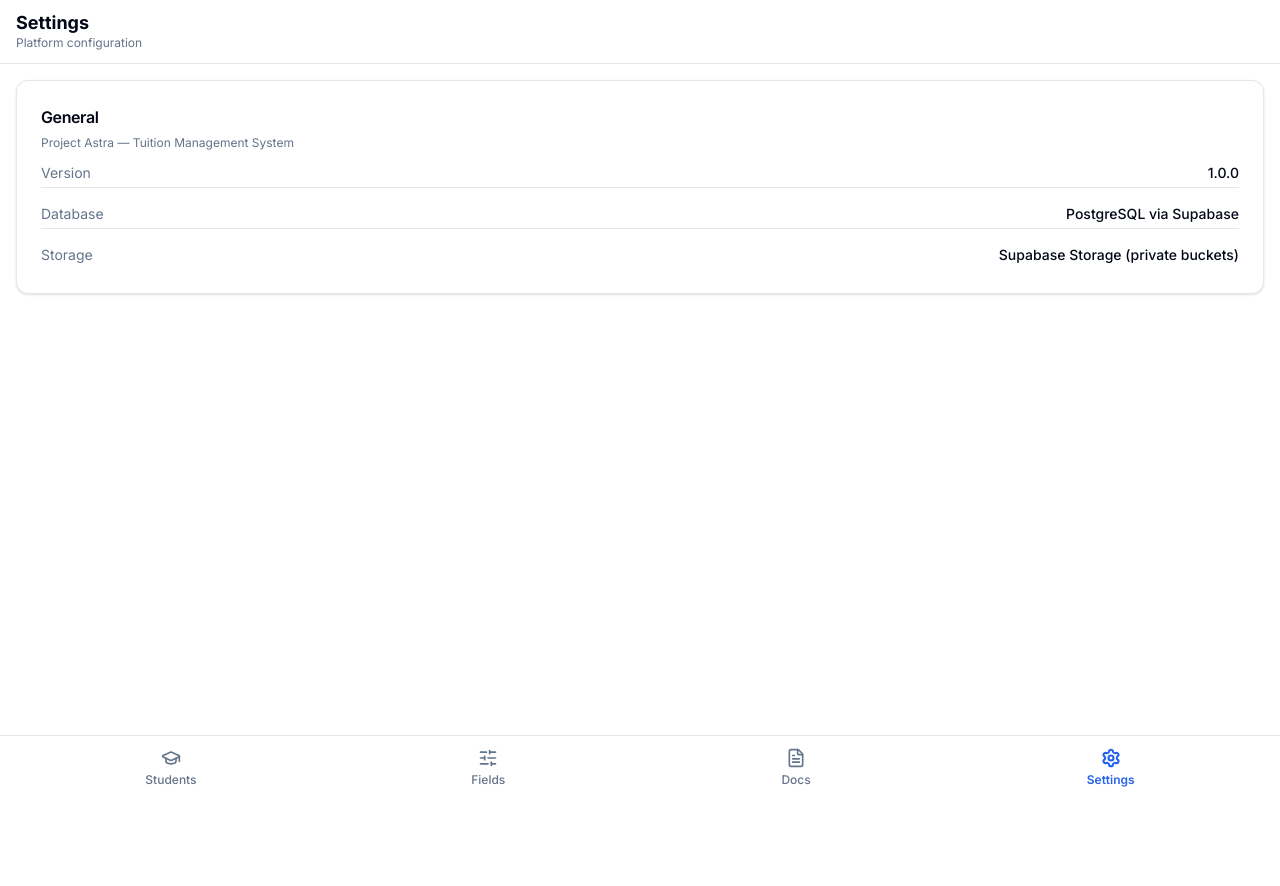
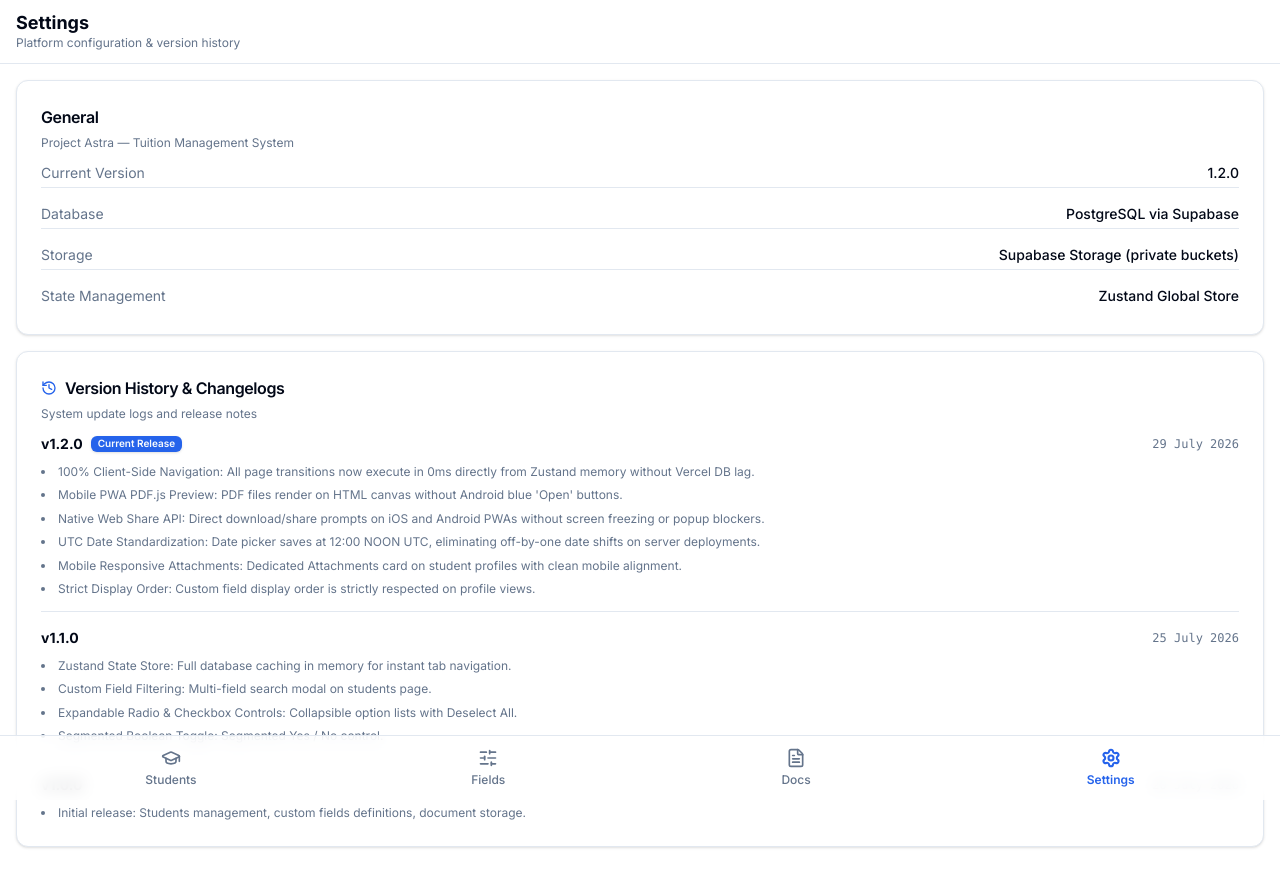
Before and after one commit to ki69420/astra-application, a Next.js app: page /settings in a window 1280 px wide. Shown: the top 886 px of the page. Built offline with nearby package versions, Linux system fonts and the light colour scheme.

Commit message:
Convert detail and edit routes to 100% pure client-side routes for 0ms navigation and add Changelogs to Settings

```diff
--- a/src/app/custom-fields/[id]/edit-custom-field-view.tsx
+++ b/src/app/custom-fields/[id]/edit-custom-field-view.tsx
@@ -1,7 +1,7 @@
 "use client";
 import React from "react";
 import Link from "next/link";
-import { ArrowLeft } from "lucide-react";
+import { ArrowLeft, Loader2 } from "lucide-react";
 import { Button } from "@/components/ui/button";
 import { CustomFieldForm } from "../custom-field-form";
 import { useAppStore } from "@/lib/store/use-app-store";
@@ -21,16 +21,53 @@ export function EditCustomFieldView({
   initialField,
 }: {
   fieldId: string;
-  initialField: InitialField;
+  initialField?: InitialField;
 }) {
   const customFields = useAppStore((s) => s.customFields);
   const isInitialized = useAppStore((s) => s.isInitialized);
+
+  const [fetchedField, setFetchedField] = React.useState<InitialField | null>(null);
+  const [loading, setLoading] = React.useState(false);
 
   const storeField = isInitialized
     ? customFields.find((f) => f.id === fieldId)
     : null;
 
-  const field = storeField ?? initialField;
+  const field = storeField ?? initialField ?? fetchedField;
+
+  React.useEffect(() => {
+    if (!field && fieldId) {
+      setLoading(true);
+      fetch(`/api/custom-fields/${fieldId}`)
+        .then((res) => (res.ok ? res.json() : null))
+        .then((data) => {
+          if (data) setFetchedField(data);
+          setLoading(false);
+        })
+        .catch(() => setLoading(false));
+    }
+  }, [field, fieldId]);
+
+  if (!field && loading) {
+    return (
+      <div className="flex flex-col min-h-screen">
+        <header className="sticky top-0 z-40 bg-background/95 backdrop-blur border-b px-4 py-3 flex items-center gap-2">
+          <Button variant="ghost" size="icon" className="h-8 w-8 shrink-0" asChild>
+            <Link href="/custom-fields">
+              <ArrowLeft className="h-4 w-4" />
+            </Link>
+          </Button>
+          <span className="text-base font-bold">Edit Field</span>
+        </header>
+        <div className="flex flex-col items-center justify-center py-24 gap-2">
+          <Loader2 className="h-6 w-6 animate-spin text-primary" />
+          <p className="text-xs text-muted-foreground">Loading field...</p>
+        </div>
+      </div>
+    );
+  }
+
+  const fieldLabel = field ? field.label : "";
 
   return (
     <div>
@@ -42,9 +79,10 @@ export function EditCustomFieldView({
         </Button>
         <div>
           <h1 className="text-base font-bold">Edit Field</h1>
-          <p className="text-xs text-muted-foreground truncate">{field.label}</p>
+          <p className="text-xs text-muted-foreground truncate">{fieldLabel}</p>
         </div>
       </header>
+      {field && (
         <CustomFieldForm
           fieldId={field.id}
           defaultValues={{
@@ -71,6 +109,7 @@ export function EditCustomFieldView({
               ) ?? [],
           }}
         />
+      )}
     </div>
   );
 }
--- a/src/app/custom-fields/[id]/page.tsx
+++ b/src/app/custom-fields/[id]/page.tsx
@@ -1,12 +1,11 @@
-import { prisma } from "@/lib/prisma";
-import { notFound } from "next/navigation";
+"use client";
+import React from "react";
+import { useParams } from "next/navigation";
 import { EditCustomFieldView } from "./edit-custom-field-view";
 
-export default async function EditCustomFieldPage({ params }: { params: Promise<{ id: string }> }) {
-  const { id } = await params;
-  const field = await prisma.customFieldDefinition.findFirst({ where: { id } });
+export default function EditCustomFieldPage() {
+  const params = useParams();
+  const id = (params?.id as string) || "";
 
-  if (!field) notFound();
-
-  return <EditCustomFieldView fieldId={id} initialField={field} />;
+  return <EditCustomFieldView fieldId={id} />;
 }
--- a/src/app/settings/page.tsx
+++ b/src/app/settings/page.tsx
@@ -1,17 +1,50 @@
 import { Card, CardContent, CardDescription, CardHeader, CardTitle } from "@/components/ui/card";
-
-export const dynamic = "force-dynamic";
-export const revalidate = 0;
+import { Badge } from "@/components/ui/badge";
+import { History } from "lucide-react";
 
 export default function SettingsPage() {
+  const changelogs = [
+    {
+      version: "v1.2.0",
+      date: "29 July 2026",
+      tag: "Current Release",
+      features: [
+        "100% Client-Side Navigation: All page transitions now execute in 0ms directly from Zustand memory without Vercel DB lag.",
+        "Mobile PWA PDF.js Preview: PDF files render on HTML canvas without Android blue 'Open' buttons.",
+        "Native Web Share API: Direct download/share prompts on iOS and Android PWAs without screen freezing or popup blockers.",
+        "UTC Date Standardization: Date picker saves at 12:00 NOON UTC, eliminating off-by-one date shifts on server deployments.",
+        "Mobile Responsive Attachments: Dedicated Attachments card on student profiles with clean mobile alignment.",
+        "Strict Display Order: Custom field display order is strictly respected on profile views.",
+      ],
+    },
+    {
+      version: "v1.1.0",
+      date: "25 July 2026",
+      features: [
+        "Zustand State Store: Full database caching in memory for instant tab navigation.",
+        "Custom Field Filtering: Multi-field search modal on students page.",
+        "Expandable Radio & Checkbox Controls: Collapsible option lists with Deselect All.",
+        "Segmented Boolean Toggle: Segmented Yes / No control.",
+      ],
+    },
+    {
+      version: "v1.0.0",
+      date: "20 July 2026",
+      features: [
+        "Initial release: Students management, custom fields definitions, document storage.",
+      ],
+    },
+  ];
+
   return (
     <div className="flex flex-col min-h-screen">
       <header className="sticky top-0 z-40 bg-background/95 backdrop-blur border-b px-4 py-3">
         <h1 className="text-lg font-bold leading-tight">Settings</h1>
-        <p className="text-xs text-muted-foreground">Platform configuration</p>
+        <p className="text-xs text-muted-foreground">Platform configuration &amp; version history</p>
       </header>
 
       <div className="px-4 py-4 space-y-4">
+        {/* General Info */}
         <Card>
           <CardHeader className="pb-2">
             <CardTitle className="text-base">General</CardTitle>
@@ -19,9 +52,10 @@ export default function SettingsPage() {
           </CardHeader>
           <CardContent className="space-y-3">
             {[
-              ["Version", "1.0.0"],
+              ["Current Version", "1.2.0"],
               ["Database", "PostgreSQL via Supabase"],
               ["Storage", "Supabase Storage (private buckets)"],
+              ["State Management", "Zustand Global Store"],
             ].map(([label, value]) => (
               <div key={label} className="flex justify-between py-1 border-b last:border-0">
                 <span className="text-sm text-muted-foreground">{label}</span>
@@ -30,6 +64,41 @@ export default function SettingsPage() {
             ))}
           </CardContent>
         </Card>
+
+        {/* Version History & Changelogs */}
+        <Card>
+          <CardHeader className="pb-2">
+            <CardTitle className="text-base flex items-center gap-2">
+              <History className="h-4 w-4 text-primary" />
+              Version History &amp; Changelogs
+            </CardTitle>
+            <CardDescription className="text-xs">System update logs and release notes</CardDescription>
+          </CardHeader>
+          <CardContent className="space-y-4 pt-1">
+            {changelogs.map((log) => (
+              <div key={log.version} className="border-b last:border-0 pb-3 last:pb-0 space-y-2">
+                <div className="flex items-center justify-between">
+                  <div className="flex items-center gap-2">
+                    <span className="font-bold text-sm">{log.version}</span>
+                    {log.tag && (
+                      <Badge variant="default" className="text-[10px] py-0 px-1.5 h-4">
+                        {log.tag}
+                      </Badge>
+                    )}
+                  </div>
+                  <span className="text-xs text-muted-foreground font-mono">{log.date}</span>
+                </div>
+                <ul className="list-disc list-inside space-y-1 text-xs text-muted-foreground">
+                  {log.features.map((feat, idx) => (
+                    <li key={idx} className="leading-relaxed">
+                      {feat}
+                    </li>
+                  ))}
+                </ul>
+              </div>
+            ))}
+          </CardContent>
+        </Card>
       </div>
     </div>
   );
--- a/src/app/students/[id]/edit/edit-student-view.tsx
+++ b/src/app/students/[id]/edit/edit-student-view.tsx
@@ -1,7 +1,7 @@
 "use client";
 import React from "react";
 import Link from "next/link";
-import { ArrowLeft } from "lucide-react";
+import { ArrowLeft, Loader2 } from "lucide-react";
 import { Button } from "@/components/ui/button";
 import { StudentForm } from "../../student-form";
 import { formatToSlashDate } from "@/lib/date-utils";
@@ -67,18 +67,40 @@ export function EditStudentView({
   initialCustomFields,
 }: {
   studentId: string;
-  initialStudent: InitialStudentData;
-  initialCustomFields: CustomFieldDefinition[];
+  initialStudent?: InitialStudentData;
+  initialCustomFields?: CustomFieldDefinition[];
 }) {
   const storeStudents = useAppStore((s) => s.students);
   const storeCustomFields = useAppStore((s) => s.customFields);
   const isInitialized = useAppStore((s) => s.isInitialized);
 
+  const [fetchedStudent, setFetchedStudent] = React.useState<InitialStudentData | null>(null);
+  const [loading, setLoading] = React.useState(false);
+
   const storeStudent = isInitialized
     ? storeStudents.find((s) => s.id === studentId)
     : null;
 
-  const studentName = storeStudent ? storeStudent.name : initialStudent.name;
+  const student = storeStudent || initialStudent || fetchedStudent;
+
+  React.useEffect(() => {
+    if (!student && studentId) {
+      setLoading(true);
+      fetch(`/api/students/${studentId}`)
+        .then((res) => (res.ok ? res.json() : null))
+        .then((data) => {
+          if (data) {
+            setFetchedStudent({
+              id: data.id,
+              name: data.name,
+              custom_field_values: data.custom_field_values || [],
+            });
+          }
+          setLoading(false);
+        })
+        .catch(() => setLoading(false));
+    }
+  }, [student, studentId]);
 
   const activeCustomFields: CustomFieldDefinition[] = React.useMemo(() => {
     if (isInitialized && storeCustomFields.length > 0) {
@@ -96,11 +118,11 @@ export function EditStudentView({
         updated_at: new Date(),
       }));
     }
-    return initialCustomFields;
+    return initialCustomFields || [];
   }, [isInitialized, storeCustomFields, initialCustomFields]);
 
   const defaultValues: Record<string, unknown> = React.useMemo(() => {
-    const vals: Record<string, unknown> = { name: studentName };
+    const vals: Record<string, unknown> = { name: student?.name || "" };
 
     if (storeStudent && storeStudent.values) {
       for (const [key, v] of Object.entries(storeStudent.values)) {
@@ -117,13 +139,37 @@ export function EditStudentView({
         });
       }
     } else {
-      for (const cfv of initialStudent.custom_field_values) {
-        vals[cfv.field.key] = extractCFVValue(cfv);
+      const fallbackValues = initialStudent?.custom_field_values || fetchedStudent?.custom_field_values;
+      if (fallbackValues) {
+        for (const cfv of fallbackValues) {
+          vals[cfv.field.key] = extractCFVValue(cfv);
+        }
       }
     }
 
     return vals;
-  }, [storeStudent, initialStudent, studentName]);
+  }, [storeStudent, student]);
+
+  if (!student && loading) {
+    return (
+      <div className="flex flex-col min-h-screen">
+        <header className="sticky top-0 z-40 bg-background/95 backdrop-blur border-b px-4 py-3 flex items-center gap-2">
+          <Button variant="ghost" size="icon" className="h-8 w-8 shrink-0" asChild>
+            <Link href={`/students/${studentId}`}>
+              <ArrowLeft className="h-4 w-4" />
+            </Link>
+          </Button>
+          <span className="text-base font-bold">Edit Student</span>
+        </header>
+        <div className="flex flex-col items-center justify-center py-24 gap-2">
+          <Loader2 className="h-6 w-6 animate-spin text-primary" />
+          <p className="text-xs text-muted-foreground">Loading form...</p>
+        </div>
+      </div>
+    );
+  }
+
+  const studentName = student ? student.name : "";
 
   return (
     <div>
--- a/src/app/students/[id]/edit/page.tsx
+++ b/src/app/students/[id]/edit/page.tsx
@@ -1,28 +1,11 @@
-import { prisma } from "@/lib/prisma";
-import { notFound } from "next/navigation";
+"use client";
+import React from "react";
+import { useParams } from "next/navigation";
 import { EditStudentView } from "./edit-student-view";
 
-export default async function EditStudentPage({ params }: { params: Promise<{ id: string }> }) {
-  const { id } = await params;
+export default function EditStudentPage() {
+  const params = useParams();
+  const id = (params?.id as string) || "";
 
-  const [student, customFields] = await Promise.all([
-    prisma.student.findFirst({
-      where: { id },
-      include: { custom_field_values: { include: { field: true } } },
-    }),
-    prisma.customFieldDefinition.findMany({
-      where: { is_active: true },
-      orderBy: [{ display_order: "asc" }, { label: "asc" }],
-    }),
-  ]);
-
-  if (!student) notFound();
-
-  return (
-    <EditStudentView
-      studentId={id}
-      initialStudent={student}
-      initialCustomFields={customFields}
-    />
-  );
+  return <EditStudentView studentId={id} />;
 }
--- a/src/app/students/[id]/page.tsx
+++ b/src/app/students/[id]/page.tsx
@@ -1,27 +1,11 @@
-import { prisma } from "@/lib/prisma";
-import { notFound } from "next/navigation";
+"use client";
+import React from "react";
+import { useParams } from "next/navigation";
 import { StudentDetailView } from "./student-detail-view";
 
-export default async function StudentDetailPage({
-  params,
-}: {
-  params: Promise<{ id: string }>;
-}) {
-  const { id } = await params;
-  const student = await prisma.student.findFirst({
-    where: { id },
-    include: {
-      custom_field_values: {
-        include: { field: true },
-        orderBy: [
-          { field: { display_order: "asc" } },
-          { field: { label: "asc" } },
-        ],
-      },
-    },
-  });
+export default function StudentDetailPage() {
+  const params = useParams();
+  const id = (params?.id as string) || "";
 
-  if (!student) notFound();
-
-  return <StudentDetailView studentId={id} initialStudent={student} />;
+  return <StudentDetailView studentId={id} />;
 }
--- a/src/app/students/[id]/student-detail-view.tsx
+++ b/src/app/students/[id]/student-detail-view.tsx
@@ -5,7 +5,7 @@ import { format } from "date-fns";
 import { Button } from "@/components/ui/button";
 import { NavButton } from "@/components/ui/nav-button";
 import { Card, CardContent, CardHeader, CardTitle } from "@/components/ui/card";
-import { Pencil, ArrowLeft, Paperclip } from "lucide-react";
+import { Pencil, ArrowLeft, Paperclip, Loader2 } from "lucide-react";
 import { FilePreview } from "@/components/documents/file-preview";
 import { formatDisplayDate } from "@/lib/date-utils";
 import { useAppStore } from "@/lib/store/use-app-store";
@@ -77,18 +77,40 @@ export function StudentDetailView({
   initialStudent,
 }: {
   studentId: string;
-  initialStudent: StudentDetailData;
+  initialStudent?: StudentDetailData;
 }) {
   const storeStudents = useAppStore((s) => s.students);
   const storeCustomFields = useAppStore((s) => s.customFields);
   const isInitialized = useAppStore((s) => s.isInitialized);
 
+  const [fetchedStudent, setFetchedStudent] = React.useState<StudentDetailData | null>(null);
+  const [loading, setLoading] = React.useState(false);
+
   const storeStudent = isInitialized
     ? storeStudents.find((s) => s.id === studentId)
     : null;
 
-  const studentName = storeStudent ? storeStudent.name : initialStudent.name;
-  const createdAt = storeStudent ? storeStudent.created_at : initialStudent.created_at;
+  const student = storeStudent || initialStudent || fetchedStudent;
+
+  React.useEffect(() => {
+    if (!student && studentId) {
+      setLoading(true);
+      fetch(`/api/students/${studentId}`)
+        .then((res) => (res.ok ? res.json() : null))
+        .then((data) => {
+          if (data) {
+            setFetchedStudent({
+              id: data.id,
+              name: data.name,
+              created_at: data.created_at,
+              custom_field_values: data.custom_field_values || [],
+            });
+          }
+          setLoading(false);
+        })
+        .catch(() => setLoading(false));
+    }
+  }, [student, studentId]);
 
   const orderMap = React.useMemo(() => {
     const map = new Map<string, number>();
@@ -118,7 +140,9 @@ export function StudentDetailView({
         document_id: v.document_id ?? null,
       }));
     }
-    return initialStudent.custom_field_values.map((v) => ({
+    const fallbackValues = initialStudent?.custom_field_values || fetchedStudent?.custom_field_values;
+    if (fallbackValues) {
+      return fallbackValues.map((v) => ({
         ...v,
         field: {
           ...v.field,
@@ -126,7 +150,9 @@ export function StudentDetailView({
           display_order: orderMap.get(v.field.key) ?? v.field.display_order ?? 999,
         },
       }));
-  }, [storeStudent, initialStudent, orderMap]);
+    }
+    return [];
+  }, [storeStudent, student, orderMap]);
 
   const allDisplayable = React.useMemo(() => {
     return cfvList
@@ -149,6 +175,28 @@ export function StudentDetailView({
       (v) => v.field.field_type === "FILE" || v.field.field_type === "IMAGE",
     );
   }, [allDisplayable]);
+
+  if (!student && loading) {
+    return (
+      <div className="flex flex-col min-h-screen">
+        <header className="sticky top-0 z-40 bg-background/95 backdrop-blur border-b px-4 py-3 flex items-center gap-2">
+          <Button variant="ghost" size="icon" className="h-8 w-8 shrink-0" asChild>
+            <Link href="/students">
+              <ArrowLeft className="h-4 w-4" />
+            </Link>
+          </Button>
+          <span className="text-base font-bold">Student Profile</span>
+        </header>
+        <div className="flex flex-col items-center justify-center py-24 gap-2">
+          <Loader2 className="h-6 w-6 animate-spin text-primary" />
+          <p className="text-xs text-muted-foreground">Loading details...</p>
+        </div>
+      </div>
+    );
+  }
+
+  const studentName = student ? student.name : "Student Profile";
+  const createdAt = student ? student.created_at : new Date();
 
   return (
     <div>
@@ -216,14 +264,13 @@ export function StudentDetailView({
             </CardHeader>
             <CardContent className="space-y-3">
               {attachmentValues.map((value) => (
-                <div
-                  key={value.id}
-                  className="flex items-center justify-between gap-4 py-2 border-b last:border-0"
-                >
-                  <span className="text-sm text-muted-foreground shrink-0 font-medium">
+                <div key={value.id} className="py-2.5 border-b last:border-0 space-y-2">
+                  <div className="flex items-center justify-between">
+                    <span className="text-xs font-semibold uppercase tracking-wider text-muted-foreground">
                       {value.field.label}
                     </span>
-                  <div className="text-right">
+                  </div>
+                  <div className="w-full">
                     {displayValue(value)}
                   </div>
                 </div>
--- a/src/components/documents/file-preview.tsx
+++ b/src/components/documents/file-preview.tsx
@@ -48,12 +48,13 @@ export function FilePreview({ documentId, fileName = "Document", isImage = false
     /iPhone|iPad|iPod|Android/i.test(navigator.userAgent);
 
   return (
-    <div className="inline-flex items-center gap-2 flex-wrap">
-      {/* Inline Thumbnail for Images */}
+    <div className="flex items-center justify-between w-full gap-2 flex-wrap sm:flex-nowrap">
+      {/* Left Container: Thumbnail + Preview Button */}
+      <div className="flex items-center gap-2 min-w-0">
         {isImage && (
           <div
             onClick={() => setIsOpen(true)}
-          className="relative h-14 w-14 rounded-lg overflow-hidden border bg-muted cursor-pointer hover:opacity-90 transition-opacity shrink-0 group"
+            className="relative h-12 w-12 rounded-lg overflow-hidden border bg-muted cursor-pointer hover:opacity-90 transition-opacity shrink-0 group"
           >
             {/* eslint-disable-next-line @next/next/no-img-element */}
             <img
@@ -62,7 +63,7 @@ export function FilePreview({ documentId, fileName = "Document", isImage = false
               className="h-full w-full object-cover"
             />
             <div className="absolute inset-0 bg-black/30 opacity-0 group-hover:opacity-100 flex items-center justify-center transition-opacity">
-            <Eye className="h-4 w-4 text-white" />
+              <Eye className="h-3.5 w-3.5 text-white" />
             </div>
           </div>
         )}
@@ -121,8 +122,10 @@ export function FilePreview({ documentId, fileName = "Document", isImage = false
             </div>
           </DialogContent>
         </Dialog>
+      </div>
 
-      <Button variant="ghost" size="sm" className="h-8 gap-1 text-xs text-muted-foreground hover:text-foreground" asChild>
+      {/* Right Container: Download Action */}
+      <Button variant="ghost" size="sm" className="h-8 gap-1 text-xs text-muted-foreground hover:text-foreground shrink-0" asChild>
         <a href={downloadUrl} download={fileName} target="_self">
           <Download className="h-3.5 w-3.5" />
           Download
```
Lines whose indentation alone changed are shown as unchanged.
